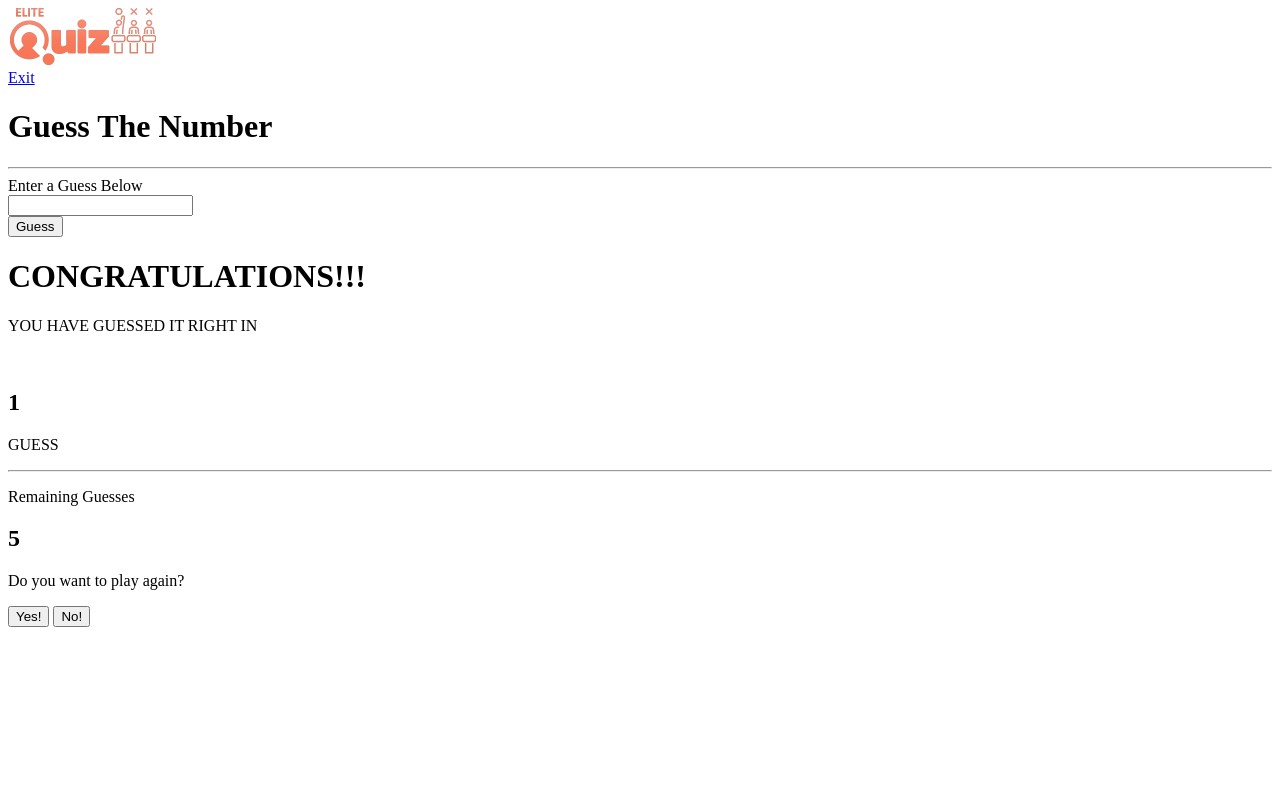
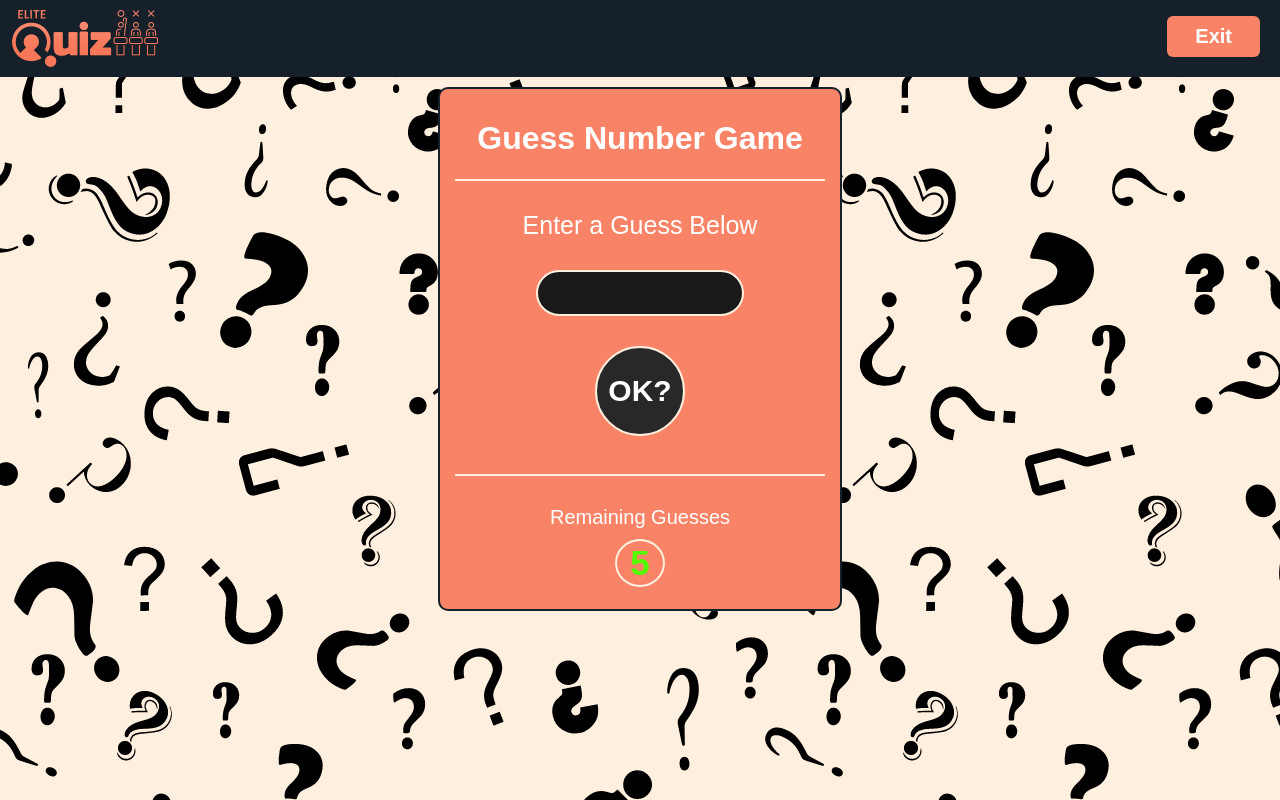
Before and after one commit to Mehrozsheikh/quiz-web-app, a PHP site: page /quiz_modes/guess_the_number.html in a window 1280 px wide. Run offline with PHP 8.4, Linux system fonts and the light colour scheme.

Commit message:
styling completed

```diff
--- a/quiz_modes/guess_the_number.html
+++ b/quiz_modes/guess_the_number.html
@@ -6,48 +6,55 @@
     <meta http-equiv="X-UA-Compatible" content="IE=edge" />
     <meta name="viewport" content="width=device-width, initial-scale=1.0" />
     <link rel="icon" href="/assets/images/favicon.ico">
+    <link rel="stylesheet" href="/styles/play_nav_styles.css">
+    <link rel="stylesheet" href="/styles/guess_number_styles.css">
     <title>Elite Quiz | Guess The Number</title>
 </head>
 
 <body>
-    <nav>
-        <img width="150px" src="/assets/images/logo.png" alt="logo" />
-        <br>
-        <a href="/pages/playgame_page.html">Exit</a>
-    </nav>
-    <div>
-        <h1>Guess The Number</h1>
+    <div class="container">
+        <nav>
+            <div class="logo">
+                <img width="150px" src="/assets/images/logo.png" alt="logo" />
+            </div>
+            <div id="exit-btn">
+                <a href="/pages/playgame_page.html"><button>Exit</button></a>
+            </div>
+        </nav>
+    </div>
+    <div class="form">
+        <h1>Guess Number Game</h1>
         <hr>
-        <div>
+        <div id="mid-box1">
             <label for="guessField">Enter a Guess Below</label>
             <br>
-            <input type="text">
+            <input maxlength="1" type="tel" id="guessField" class="guessField">
             <br>
-            <button type="submit">Guess</button>
+            <button type="submit" class="guessSubmit" id="submitguess">OK?</button>
         </div>
-        <div>
+        <div id="mid-box2">
             <h1>CONGRATULATIONS!!!</h1>
-            <p>YOU HAVE GUESSED IT RIGHT IN</p>
+            <p>YOU GUESSED IT RIGHT IN</p>
             <br>
-            <h2>1</h2>
+            <h2 id="tries">1</h2>
             <p>GUESS</p>
         </div>
-        <!-- <div>
+        <div id="mid-box3">
             <h1>OOPS SORRY!!!</h1>
             <p>YOU HAVE GUESSED</p>
             <br>
             <h2>5</h2>
             <p>TIMES</p>
-        </div> -->
+        </div>
         <hr>
-        <div>
+        <div id="rem-guess">
             <p>Remaining Guesses</p>
-            <h2>5</h2>
+            <h2 id="num-of-guess">5</h2>
         </div>
-        <div>
+        <div id="play-again">
             <p>Do you want to play again?</p>
-            <button>Yes!</button>
-            <button>No!</button>
+            <button class="confirm-button" id="yes">Yes!</button>
+            <button class="confirm-button" id="no">No!</button>
         </div>
     </div>
 </body>
--- /dev/null
+++ b/styles/guess_number_styles.css
@@ -0,0 +1,139 @@
+body {
+    background: #ffefde;
+    font-family: sans-serif;
+    background-image: url(/assets/images/bg.png);
+}
+
+.form {
+    background: #F98367;
+    width: 380px;
+    height: 500px;
+    color: white;
+    margin: auto;
+    margin-top: 10px;
+    border-radius: 10px;
+    text-align: center;
+    padding: 10px;
+    border: 2px solid #15202b;
+}
+
+hr {
+    width: 370px;
+    height: 2px;
+    background-color: #ffefde;
+    border: none;
+    margin-bottom: 30px;
+}
+
+label {
+    font-size: 25px;
+}
+
+.guessField {
+    margin-top: 30px;
+    width: 200px;
+    height: 40px;
+    outline: none;
+    border: 2px solid #ffefde;
+    border-radius: 30px;
+    background: rgb(26, 26, 26);
+    color: white;
+    text-align: center;
+    font-size: larger;
+}
+
+.guessSubmit {
+    color: white;
+    margin-top: 30px;
+    margin-bottom: 30px;
+    width: 90px;
+    height: 90px;
+    border-radius: 50%;
+    border-style: none;
+    font-size: 30px;
+    font-weight: 700;
+    background: #282828;
+    border: 2px solid #ffefde;
+    transition: 0.3s ease;
+}
+
+.guessSubmit:hover {
+    background: #ffefde;
+    color: #F98367;
+}
+
+p {
+    font-size: 20px;
+}
+
+h2 {
+    margin-left: 165px;
+    margin-right: 165px;
+    padding: 2px;
+    justify-items: center;
+    margin-top: -10px;
+    font-size: 35px;
+    border: 2px solid #ffefde;
+    border-radius: 50%;
+    color: rgb(81, 255, 0);
+}
+
+.confirm-button {
+    width: 100px;
+    height: 30px;
+    border-style: none;
+    border-radius: 7px;
+    color: white;
+    font-size: 17px;
+    font-weight: 540;
+}
+
+#play-again {
+    display: none;
+}
+
+#mid-box2 {
+    display: none;
+}
+
+#mid-box3 {
+    display: none;
+}
+
+#mid-box2 h1 {
+    margin-top: 50px;
+    font-size: 25px;
+}
+
+#mid-box2 p {
+    margin-top: 40px;
+    font-size: 18px;
+}
+
+#mid-box2 h2 {
+    border: none;
+    font-size: 45px;
+    color: rgb(81, 255, 0);
+    margin-bottom: -20px;
+}
+
+#mid-box3 h2 {
+    border: none;
+    font-size: 50px;
+    color: red;
+}
+
+#yes {
+    background: rgb(4, 167, 4);
+}
+
+#no {
+    background: red;
+    margin-left: 20px;
+}
+
+.confirm-button:hover {
+    transition: ease-in;
+    transition-duration: 0.1s;
+    transform: translateY(-1px);
+}
--- a/styles/play_game_styles.css
+++ b/styles/play_game_styles.css
@@ -6,10 +6,12 @@
     font-size: 30px;
     border-radius: 5%;
     border: 2px solid #ffaa95;
+    border-style: outset;
 }
 
 .select-btn:hover{
     background-color: #fa9b84;
+    border-style: inset;
 }
 
 #form-body a{
--- /dev/null
+++ b/styles/play_nav_styles.css
@@ -0,0 +1,32 @@
+body {
+    margin: 0;
+}
+
+.container {
+    background-color: #15202b;
+    clear: both;
+    overflow: auto;
+}
+
+.logo img {
+    float: left;
+    padding: 10px;
+    padding-right: 20px;
+
+}
+
+
+#exit-btn button {
+    float: right;
+    background-color: #F98367;
+    border: none;
+    color: white;
+    padding: 9px 28px;
+    text-align: center;
+    text-decoration: none;
+    font-weight: bold;
+    font-size: 20px;
+    margin: 16px 20px 0 0;
+    cursor: pointer;
+    border-radius: 6px;
+}
```
Also changed, not shown: quiz_modes/guess_the_word.html (+11 -5 lines), quiz_modes/maths_mania.html (+11 -5 lines), quiz_modes/quiz_zone.html (+12 -5 lines).
